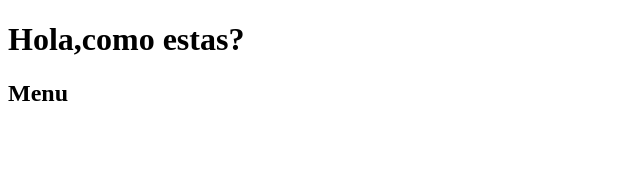
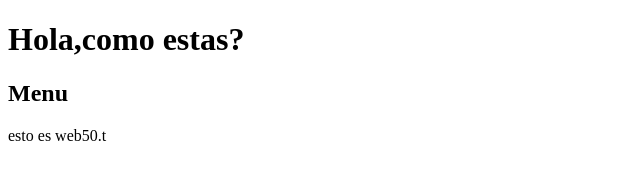
Before and after one commit to AyarisMa/cs50, a plain HTML site: page index.html in a window 1280 px wide. Shown: the whole page, without its empty margins (0-640 px from the left). Drawn offline with Linux system fonts and the light colour scheme.

Commit message:
Esto es web50

```diff
--- a/index.html
+++ b/index.html
@@ -11,5 +11,6 @@
     <h2>
         Menu
     </h2>
+    esto es web50.t
 </body>
 </html>
```
